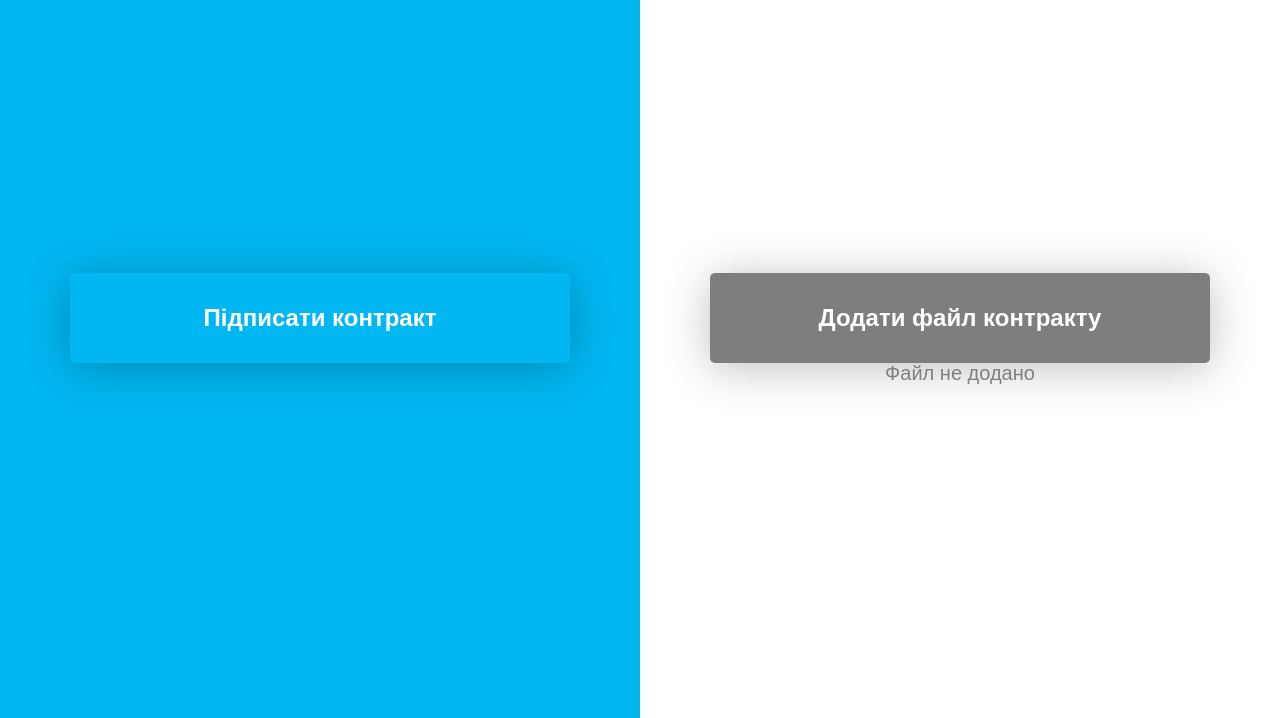
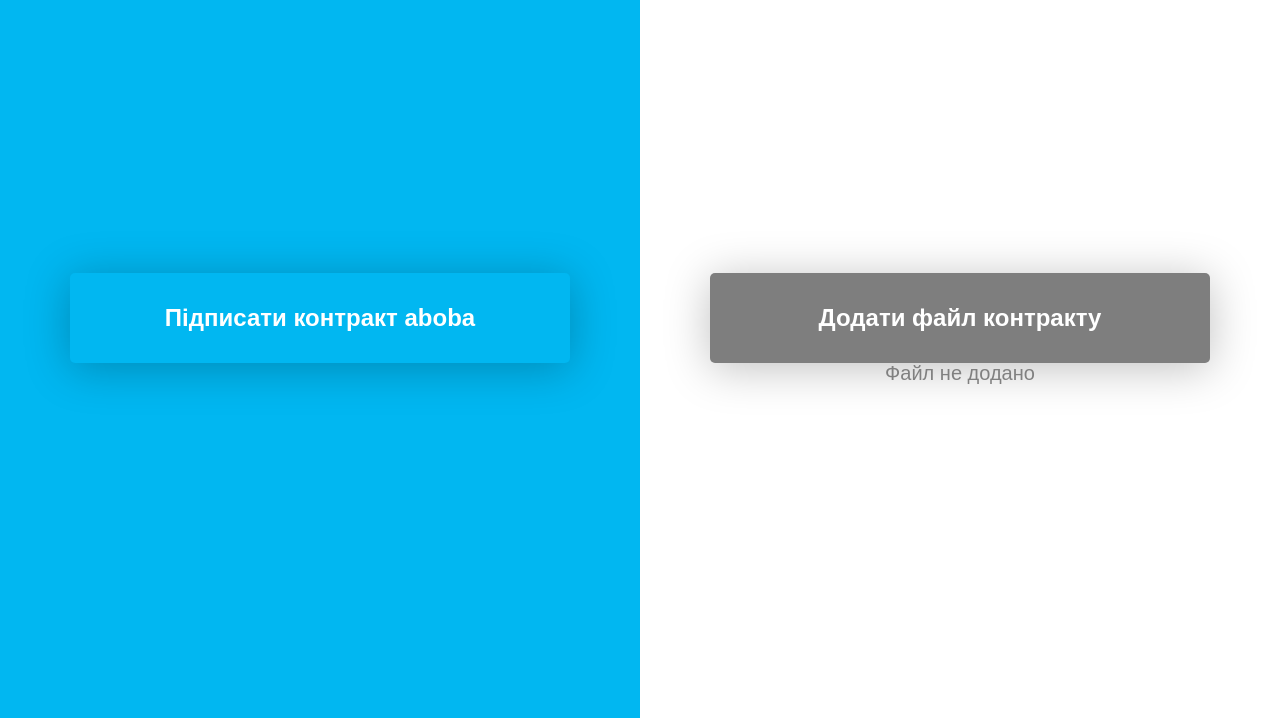
Before and after one commit to dimakorshko/TestHello, a plain HTML site: page main.html in a window 1280 px wide. Shown: the part 82-800 px from the top of the page. Drawn offline with Linux system fonts and the light colour scheme.

Commit message:
new_profile1

```diff
--- a/main.html
+++ b/main.html
@@ -10,7 +10,7 @@
 </head>
 <body class="body2">
     <div class="new_div">
-        <button id="run-btn" class="btn_mane" >Підписати контракт</button>
+        <button id="run-btn" class="btn_mane" >Підписати контракт aboba</button>
     </div>
     <div class="new_div2">
         <input type="file" id="upload-file" hidden="hidden">
```
